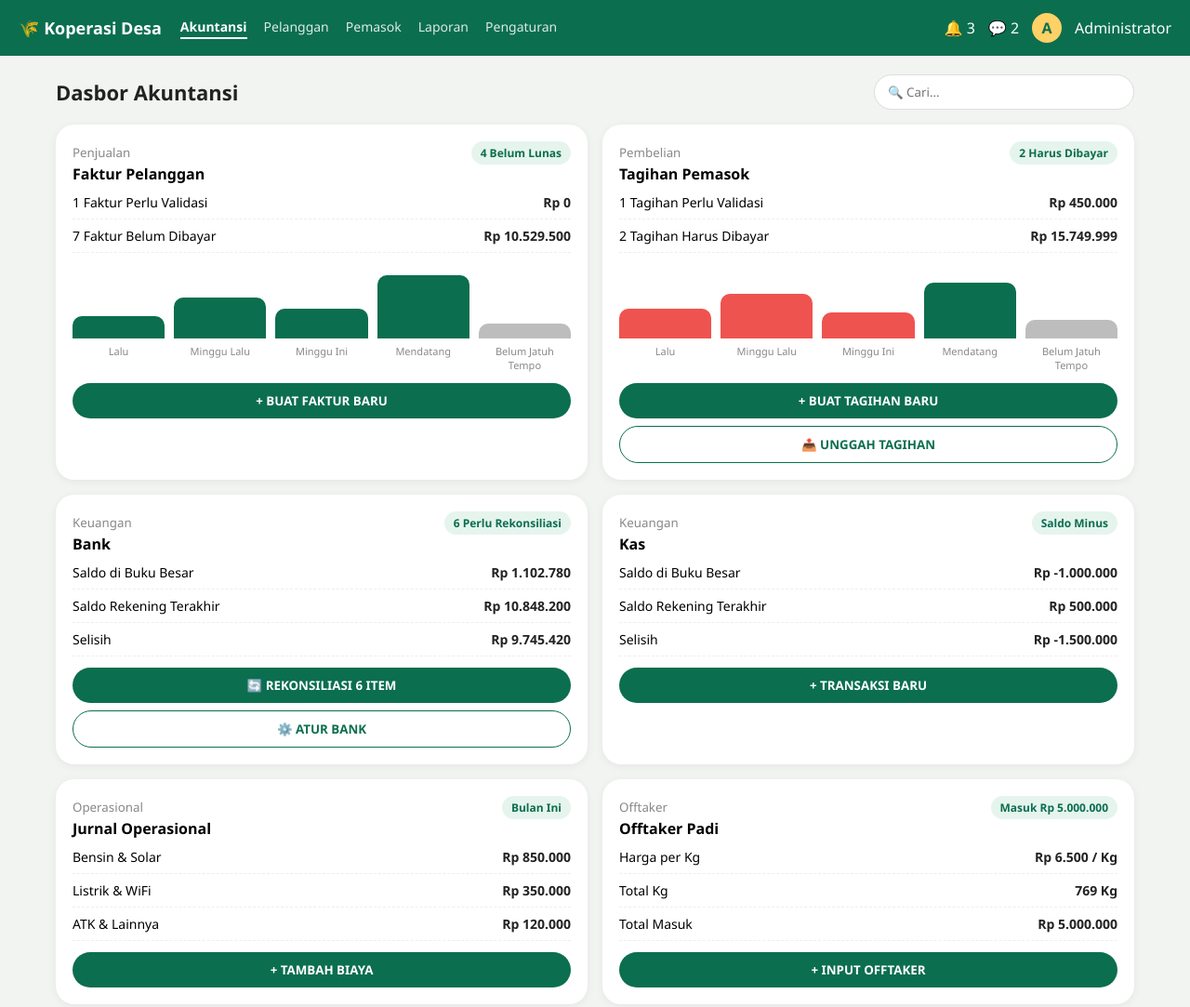
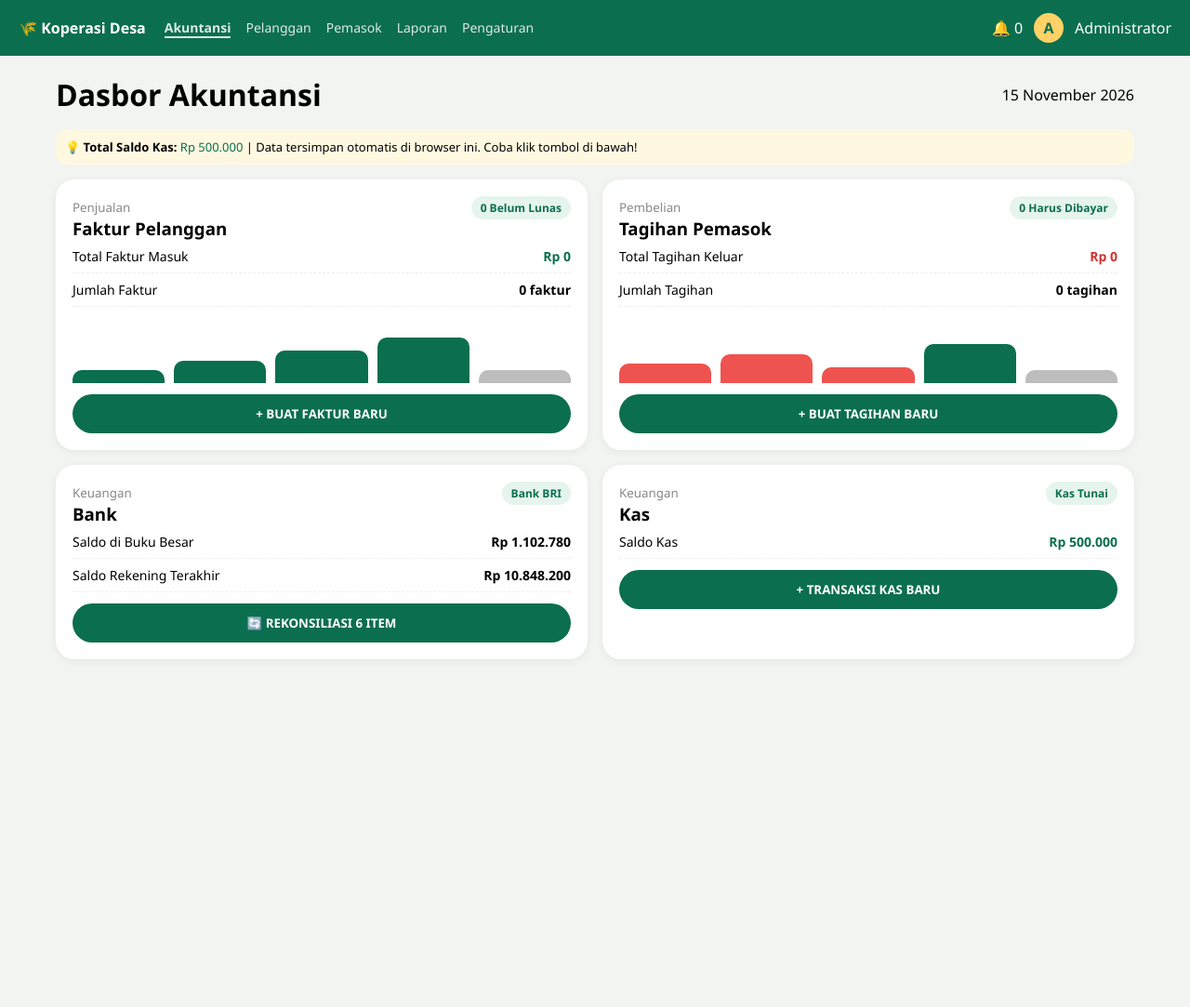
Before and after one commit to ahmadnashir0409-sudo/sistem_akuntansi_kopdes, a plain HTML site: page index.html in a window 1280 px wide. Shown: the whole page at 93% size. After the commit the page ends 800 px from the top, so only its background shows below. Drawn offline with Linux system fonts and the light colour scheme.

Commit message:
Update index.html

```diff
--- a/index.html
+++ b/index.html
@@ -7,60 +7,29 @@
 <style>
   *{margin:0;padding:0;box-sizing:border-box;font-family:'Segoe UI',Arial,sans-serif}
   body{background:#f2f4f1}
-  /* HEADER HIJAU */
-  .header{
-    background:#0B6E4F;
-    color:white;
-    padding:14px 20px;
-    display:flex;
-    align-items:center;
-    gap:20px;
-  }
-  .header b{font-size:18px}
-  .header nav{display:flex;gap:18px;font-size:14px}
+  .header{background:#0B6E4F;color:white;padding:14px 20px;display:flex;align-items:center;gap:20px;flex-wrap:wrap}
+  .header nav{display:flex;gap:16px;font-size:14px;flex-wrap:wrap}
   .header nav span{opacity:.85;cursor:pointer}
-  .header nav span.active{opacity:1;font-weight:700;border-bottom:2px solid white;padding-bottom:2px}
-  .header .right{margin-left:auto;display:flex;gap:14px;align-items:center}
+  .header nav span.active{font-weight:700;border-bottom:2px solid white}
+  .header .right{margin-left:auto;display:flex;gap:12px;align-items:center}
   .avatar{width:32px;height:32px;background:#FFD166;border-radius:50%;display:flex;align-items:center;justify-content:center;color:#0B6E4F;font-weight:bold}
-
   .container{padding:20px;max-width:1200px;margin:auto}
-  .title-row{display:flex;justify-content:space-between;align-items:center;margin-bottom:16px}
-  .title-row h1{font-size:22px;color:#222}
-  .search{padding:9px 14px;border:1px solid #ddd;border-radius:999px;width:280px}
-
-  /* GRID KAYAK ODOO */
+  .title-row{display:flex;justify-content:space-between;align-items:center;margin-bottom:16px;gap:10px;flex-wrap:wrap}
   .grid{display:grid;grid-template-columns:1fr 1fr;gap:16px}
   @media(max-width:700px){.grid{grid-template-columns:1fr}}
-
   .card{background:white;border-radius:20px;padding:18px;box-shadow:0 2px 10px rgba(0,0,0,.06)}
   .card-top{display:flex;justify-content:space-between;align-items:flex-start}
   .card-top small{color:#888}
-  .card-top h3{font-size:16px;margin:2px 0}
   .badge{background:#E6F4EE;color:#0B6E4F;font-size:12px;padding:4px 10px;border-radius:999px;font-weight:600}
-
-  /* TOMBOL BULAT - BEDA DARI ODOO */
-  .btn{
-    background:#0B6E4F;color:white;border:none;
-    padding:10px 18px;border-radius:999px;
-    font-weight:700;cursor:pointer;margin-top:12px;width:100%
-  }
-  .btn-outline{
-    background:white;color:#0B6E4F;border:1.5px solid #0B6E4F;
-    padding:10px 18px;border-radius:999px;
-    font-weight:700;cursor:pointer;margin-top:8px;width:100%
-  }
+  .btn{background:#0B6E4F;color:white;border:none;padding:12px 18px;border-radius:999px;font-weight:700;cursor:pointer;margin-top:12px;width:100%}
+  .btn:active{transform:scale(.98)}
+  .btn-outline{background:white;color:#0B6E4F;border:1.5px solid #0B6E4F;padding:12px 18px;border-radius:999px;font-weight:700;cursor:pointer;margin-top:8px;width:100%}
   .row{display:flex;justify-content:space-between;padding:8px 0;border-bottom:1px dashed #eee;font-size:14px}
-  .row b{color:#222}
-  .red{color:#D32F2F}
-  .green{color:#0B6E4F}
-
-  /* GRAFIK BATANG SEDERHANA */
-  .chart{display:flex;align-items:flex-end;gap:10px;height:80px;margin-top:12px}
-  .bar{flex:1;background:#0B6E4F;border-radius:10px 10px 0 0}
-  .bar.red-bg{background:#EF5350}
-  .bar.grey{background:#BDBDBD}
-  .chart-label{display:flex;gap:10px;font-size:11px;color:#888;text-align:center;margin-top:6px}
-  .chart-label span{flex:1}
+  .green{color:#0B6E4F}.red{color:#D32F2F}
+  .chart{display:flex;align-items:flex-end;gap:10px;height:70px;margin-top:12px}
+  .bar{flex:1;background:#0B6E4F;border-radius:10px 10px 0 0;min-height:8px;transition:.3s}
+  .bar.red-bg{background:#EF5350}.bar.grey{background:#BDBDBD}
+  .info{margin-top:10px;background:#FFF8E1;padding:10px;border-radius:12px;font-size:13px}
 </style>
 </head>
 <body>
@@ -69,116 +38,86 @@
   <b>🌾 Koperasi Desa</b>
   <nav>
     <span class="active">Akuntansi</span>
-    <span>Pelanggan</span>
-    <span>Pemasok</span>
-    <span>Laporan</span>
-    <span>Pengaturan</span>
+    <span onclick="pindah('Pelanggan')">Pelanggan</span>
+    <span onclick="pindah('Pemasok')">Pemasok</span>
+    <span onclick="pindah('Laporan')">Laporan</span>
+    <span onclick="pindah('Pengaturan')">Pengaturan</span>
   </nav>
-  <div class="right">
-    <span>🔔 3</span>
-    <span>💬 2</span>
-    <div class="avatar">A</div>
-    <span>Administrator</span>
+  <div class="right"><span>🔔 <span id="notif">3</span></span><div class="avatar">A</div><span>Administrator</span></div>
+</div>
+
+<div class="container">
+  <div class="title-row"><h1>Dasbor Akuntansi</h1><span id="tanggal"></span></div>
+
+  <div class="info">💡 <b>Total Saldo Kas:</b> <span id="totalSaldo" class="green">Rp 0</span> | Data tersimpan otomatis di browser ini. Coba klik tombol di bawah!</div>
+
+  <div class="grid" style="margin-top:16px">
+    <div class="card">
+      <div class="card-top"><div><small>Penjualan</small><h3>Faktur Pelanggan</h3></div><span class="badge" id="badgeFaktur">0 Belum Lunas</span></div>
+      <div class="row"><span>Total Faktur Masuk</span><b class="green" id="totalFaktur">Rp 0</b></div>
+      <div class="row"><span>Jumlah Faktur</span><b id="jmlFaktur">0 faktur</b></div>
+      <div class="chart"><div class="bar" id="bar1" style="height:20%"></div><div class="bar" style="height:35%"></div><div class="bar" style="height:50%"></div><div class="bar" style="height:70%"></div><div class="bar grey" style="height:20%"></div></div>
+      <button class="btn" onclick="tambah('Faktur Pelanggan')">+ BUAT FAKTUR BARU</button>
+      <div id="listFaktur"></div>
+    </div>
+
+    <div class="card">
+      <div class="card-top"><div><small>Pembelian</small><h3>Tagihan Pemasok</h3></div><span class="badge" id="badgeTagihan">0 Harus Dibayar</span></div>
+      <div class="row"><span>Total Tagihan Keluar</span><b class="red" id="totalTagihan">Rp 0</b></div>
+      <div class="row"><span>Jumlah Tagihan</span><b id="jmlTagihan">0 tagihan</b></div>
+      <div class="chart"><div class="bar red-bg" style="height:30%"></div><div class="bar red-bg" style="height:45%"></div><div class="bar red-bg" style="height:25%"></div><div class="bar" style="height:60%"></div><div class="bar grey" style="height:20%"></div></div>
+      <button class="btn" onclick="tambah('Tagihan Pemasok')">+ BUAT TAGIHAN BARU</button>
+      <div id="listTagihan"></div>
+    </div>
+
+    <div class="card">
+      <div class="card-top"><div><small>Keuangan</small><h3>Bank</h3></div><span class="badge">Bank BRI</span></div>
+      <div class="row"><span>Saldo di Buku Besar</span><b id="saldoBank">Rp 1.102.780</b></div>
+      <div class="row"><span>Saldo Rekening Terakhir</span><b>Rp 10.848.200</b></div>
+      <button class="btn" onclick="alert('Fitur Rekonsiliasi: Cek selisih Rp 9.745.420 - ini contoh, nanti kita sambungin ke data asli')">🔄 REKONSILIASI 6 ITEM</button>
+    </div>
+
+    <div class="card">
+      <div class="card-top"><div><small>Keuangan</small><h3>Kas</h3></div><span class="badge">Kas Tunai</span></div>
+      <div class="row"><span>Saldo Kas</span><b class="green" id="saldoKas">Rp 500.000</b></div>
+      <button class="btn" onclick="tambah('Kas')">+ TRANSAKSI KAS BARU</button>
+    </div>
   </div>
 </div>
 
-<div class="container">
-  <div class="title-row">
-    <h1>Dasbor Akuntansi</h1>
-    <input class="search" placeholder="🔍 Cari...">
-  </div>
-
-  <div class="grid">
-    <!-- FAKTUR PELANGGAN -->
-    <div class="card">
-      <div class="card-top">
-        <div><small>Penjualan</small><h3>Faktur Pelanggan</h3></div>
-        <span class="badge">4 Belum Lunas</span>
-      </div>
-      <div class="row"><span>1 Faktur Perlu Validasi</span><b>Rp 0</b></div>
-      <div class="row"><span>7 Faktur Belum Dibayar</span><b class="green">Rp 10.529.500</b></div>
-      <div class="chart">
-        <div class="bar" style="height:30%"></div>
-        <div class="bar" style="height:55%"></div>
-        <div class="bar" style="height:40%"></div>
-        <div class="bar" style="height:85%"></div>
-        <div class="bar grey" style="height:20%"></div>
-      </div>
-      <div class="chart-label"><span>Lalu</span><span>Minggu Lalu</span><span>Minggu Ini</span><span>Mendatang</span><span>Belum Jatuh Tempo</span></div>
-      <button class="btn">+ BUAT FAKTUR BARU</button>
-    </div>
-
-    <!-- TAGIHAN PEMASOK -->
-    <div class="card">
-      <div class="card-top">
-        <div><small>Pembelian</small><h3>Tagihan Pemasok</h3></div>
-        <span class="badge">2 Harus Dibayar</span>
-      </div>
-      <div class="row"><span>1 Tagihan Perlu Validasi</span><b>Rp 450.000</b></div>
-      <div class="row"><span>2 Tagihan Harus Dibayar</span><b class="red">Rp 15.749.999</b></div>
-      <div class="chart">
-        <div class="bar red-bg" style="height:40%"></div>
-        <div class="bar red-bg" style="height:60%"></div>
-        <div class="bar red-bg" style="height:35%"></div>
-        <div class="bar" style="height:75%"></div>
-        <div class="bar grey" style="height:25%"></div>
-      </div>
-      <div class="chart-label"><span>Lalu</span><span>Minggu Lalu</span><span>Minggu Ini</span><span>Mendatang</span><span>Belum Jatuh Tempo</span></div>
-      <button class="btn">+ BUAT TAGIHAN BARU</button>
-      <button class="btn-outline">📤 UNGGAH TAGIHAN</button>
-    </div>
-
-    <!-- BANK -->
-    <div class="card">
-      <div class="card-top">
-        <div><small>Keuangan</small><h3>Bank</h3></div>
-        <span class="badge">6 Perlu Rekonsiliasi</span>
-      </div>
-      <div class="row"><span>Saldo di Buku Besar</span><b>Rp 1.102.780</b></div>
-      <div class="row"><span>Saldo Rekening Terakhir</span><b>Rp 10.848.200</b></div>
-      <div class="row"><span>Selisih</span><b class="red">Rp 9.745.420</b></div>
-      <button class="btn">🔄 REKONSILIASI 6 ITEM</button>
-      <button class="btn-outline">⚙️ ATUR BANK</button>
-    </div>
-
-    <!-- KAS -->
-    <div class="card">
-      <div class="card-top">
-        <div><small>Keuangan</small><h3>Kas</h3></div>
-        <span class="badge">Saldo Minus</span>
-      </div>
-      <div class="row"><span>Saldo di Buku Besar</span><b class="red">Rp -1.000.000</b></div>
-      <div class="row"><span>Saldo Rekening Terakhir</span><b>Rp 500.000</b></div>
-      <div class="row"><span>Selisih</span><b class="red">Rp -1.500.000</b></div>
-      <button class="btn">+ TRANSAKSI BARU</button>
-    </div>
-
-    <!-- OPERASIONAL -->
-    <div class="card">
-      <div class="card-top">
-        <div><small>Operasional</small><h3>Jurnal Operasional</h3></div>
-        <span class="badge">Bulan Ini</span>
-      </div>
-      <div class="row"><span>Bensin & Solar</span><b class="red">Rp 850.000</b></div>
-      <div class="row"><span>Listrik & WiFi</span><b class="red">Rp 350.000</b></div>
-      <div class="row"><span>ATK & Lainnya</span><b class="red">Rp 120.000</b></div>
-      <button class="btn">+ TAMBAH BIAYA</button>
-    </div>
-
-    <!-- OFFTAKER -->
-    <div class="card">
-      <div class="card-top">
-        <div><small>Offtaker</small><h3>Offtaker Padi</h3></div>
-        <span class="badge">Masuk Rp 5.000.000</span>
-      </div>
-      <div class="row"><span>Harga per Kg</span><b>Rp 6.500 / Kg</b></div>
-      <div class="row"><span>Total Kg</span><b>769 Kg</b></div>
-      <div class="row"><span>Total Masuk</span><b class="green">Rp 5.000.000</b></div>
-      <button class="btn">+ INPUT OFFTAKER</button>
-    </div>
-
-  </div>
-</div>
-
+<script>
+let data = JSON.parse(localStorage.getItem('kopdes') || '{"faktur":[],"tagihan":[]}');
+function rupiah(n){return 'Rp ' + n.toLocaleString('id-ID')}
+function render(){
+  let tf = data.faktur.reduce((a,b)=>a+b.nominal,0);
+  let tt = data.tagihan.reduce((a,b)=>a+b.nominal,0);
+  document.getElementById('totalFaktur').innerText = rupiah(tf);
+  document.getElementById('totalTagihan').innerText = rupiah(tt);
+  document.getElementById('jmlFaktur').innerText = data.faktur.length + ' faktur';
+  document.getElementById('jmlTagihan').innerText = data.tagihan.length + ' tagihan';
+  document.getElementById('badgeFaktur').innerText = data.faktur.length + ' Belum Lunas';
+  document.getElementById('badgeTagihan').innerText = data.tagihan.length + ' Harus Dibayar';
+  document.getElementById('totalSaldo').innerText = rupiah(tf - tt + 500000);
+  document.getElementById('listFaktur').innerHTML = data.faktur.map(x=>`<div class="row"><span>${x.nama}</span><b>${rupiah(x.nominal)}</b></div>`).join('');
+  document.getElementById('listTagihan').innerHTML = data.tagihan.map(x=>`<div class="row"><span>${x.nama}</span><b class="red">${rupiah(x.nominal)}</b></div>`).join('');
+  document.getElementById('notif').innerText = data.faktur.length + data.tagihan.length;
+  document.getElementById('tanggal').innerText = new Date().toLocaleDateString('id-ID',{day:'numeric',month:'long',year:'numeric'});
+}
+function tambah(jenis){
+  let nama = prompt('Masukkan nama ' + jenis + ' (contoh: Budi / Toko Sinar):');
+  if(!nama) return;
+  let nominal = prompt('Masukkan nominal (contoh: 500000):');
+  nominal = parseInt(nominal);
+  if(!nominal) { alert('Nominal harus angka bre!'); return; }
+  if(jenis === 'Faktur Pelanggan') data.faktur.push({nama, nominal});
+  if(jenis === 'Tagihan Pemasok') data.tagihan.push({nama, nominal});
+  if(jenis === 'Kas') { alert('Kas ditambah ' + rupiah(nominal)); }
+  localStorage.setItem('kopdes', JSON.stringify(data));
+  render();
+  alert(jenis + ' berhasil ditambah!');
+}
+function pindah(menu){ alert('Menu ' + menu + ' belum dibuat, kita bikin bareng nanti ya bre!'); }
+render();
+</script>
 </body>
 </html>
```
